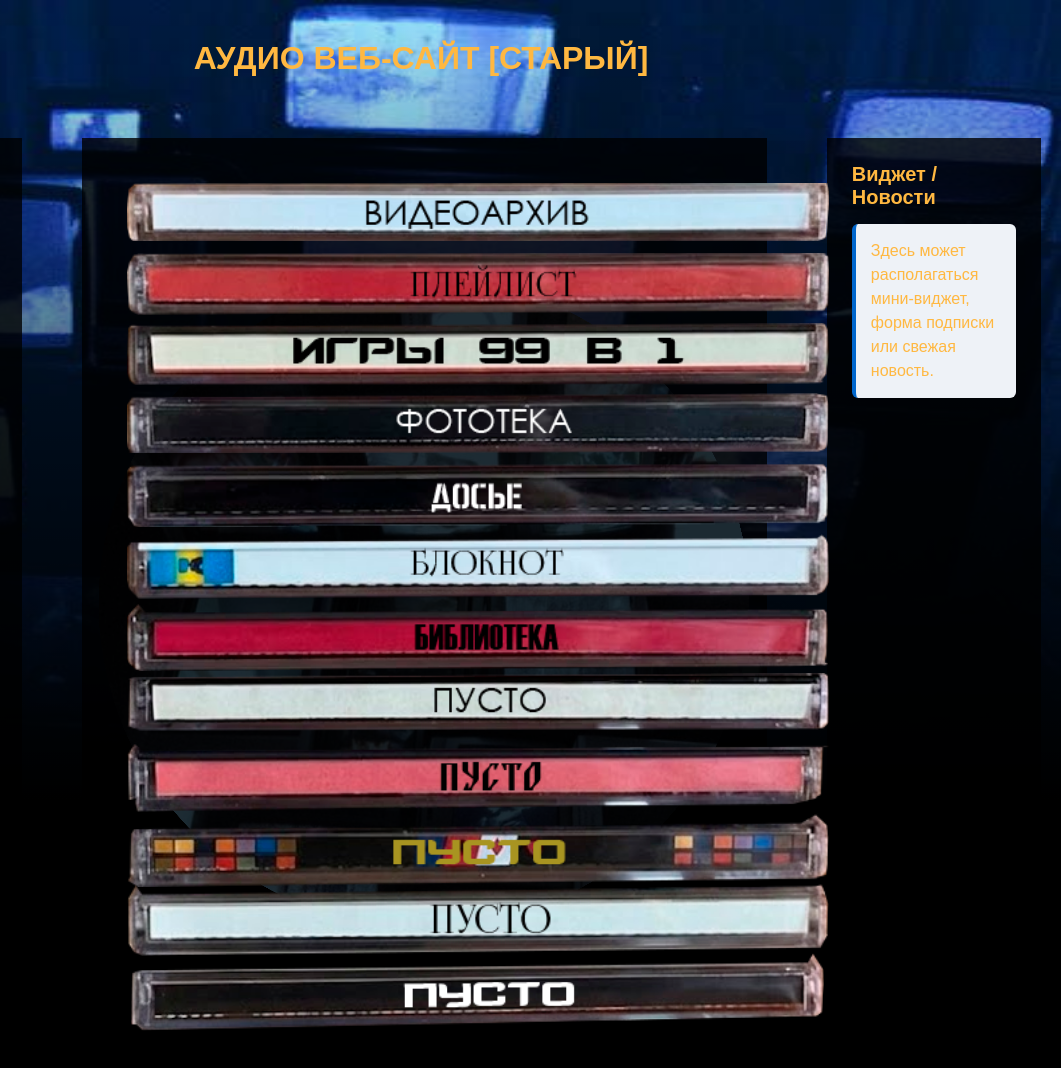
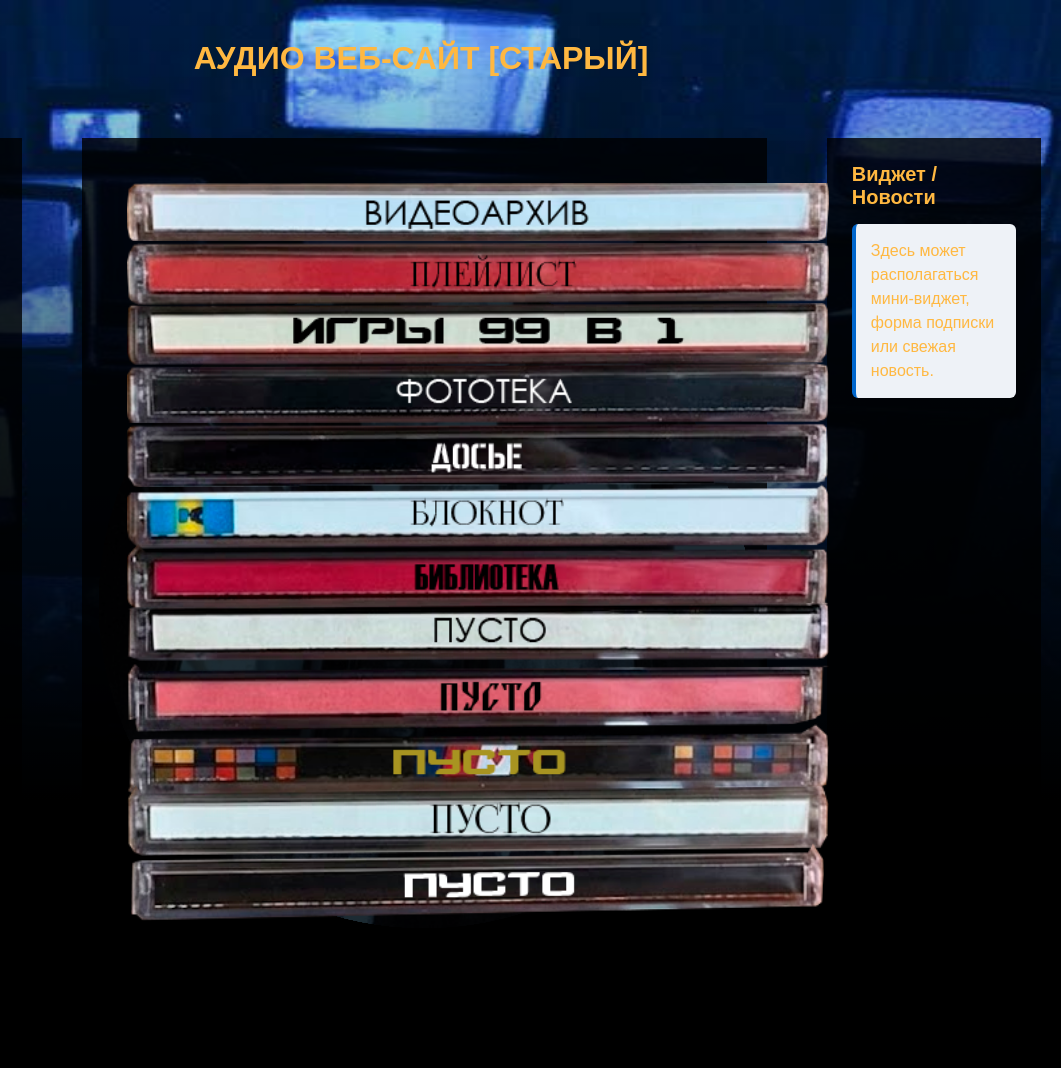
Before and after one commit to niks0291188-lang/cool-thing, a plain HTML site: page index.html in a window 1280 px wide. Shown: the full height of the page, 219-1280 px from the left. Drawn offline with Linux system fonts and the light colour scheme.

Commit message:
Update index.html

```diff
--- a/index.html
+++ b/index.html
@@ -159,17 +159,17 @@
         }
 
         .button-item.button-1 { top: 10px; left: 10px; width: 702px; height: 78px; }
-        .button-item.button-2 { top: 80px; left: 10px; width: 702px; height: 78px; }
-        .button-item.button-3 { top: 150px; left: 10px; width: 702px; height: 78px; }
-        .button-item.button-4 { top: 220px; left: 10px; width: 702px; height: 78px; }
-        .button-item.button-5 { top: 290px; left: 10px; width: 702px; height: 78px; }
-        .button-item.button-6 { top: 360px; left: 10px; width: 702px; height: 78px; }
-        .button-item.button-7 { top: 430px; left: 10px; width: 702px; height: 78px; }
-        .button-item.button-8 { top: 500px; left: 10px; width: 702px; height: 78px; }
-        .button-item.button-9 { top: 570px; left: 10px; width: 702px; height: 78px; }
-        .button-item.button-10 { top: 640px; left: 10px; width: 702px; height: 78px; }
-        .button-item.button-11 { top: 710px; left: 10px; width: 702px; height: 78px; }
-        .button-item.button-12 { top: 780px; left: 10px; width: 702px; height: 78px; }
+        .button-item.button-2 { top: 70px; left: 10px; width: 702px; height: 78px; }
+        .button-item.button-3 { top: 130px; left: 10px; width: 702px; height: 78px; }
+        .button-item.button-4 { top: 190px; left: 10px; width: 702px; height: 78px; }
+        .button-item.button-5 { top: 250px; left: 10px; width: 702px; height: 78px; }
+        .button-item.button-6 { top: 310px; left: 10px; width: 702px; height: 78px; }
+        .button-item.button-7 { top: 370px; left: 10px; width: 702px; height: 78px; }
+        .button-item.button-8 { top: 430px; left: 10px; width: 702px; height: 78px; }
+        .button-item.button-9 { top: 490px; left: 10px; width: 702px; height: 78px; }
+        .button-item.button-10 { top: 550px; left: 10px; width: 702px; height: 78px; }
+        .button-item.button-11 { top: 610px; left: 10px; width: 702px; height: 78px; }
+        .button-item.button-12 { top: 670px; left: 10px; width: 702px; height: 78px; }
 
         .link-list img {
             width: 100%;
```
